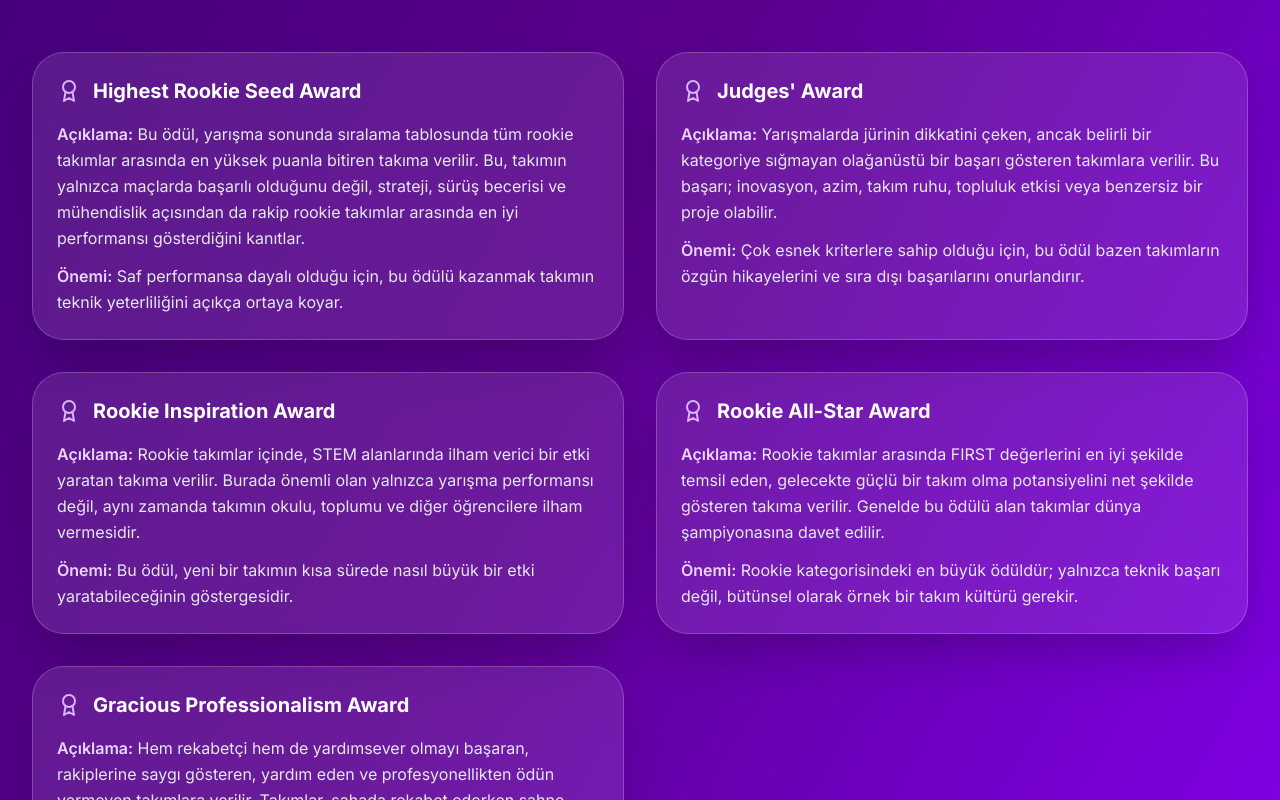
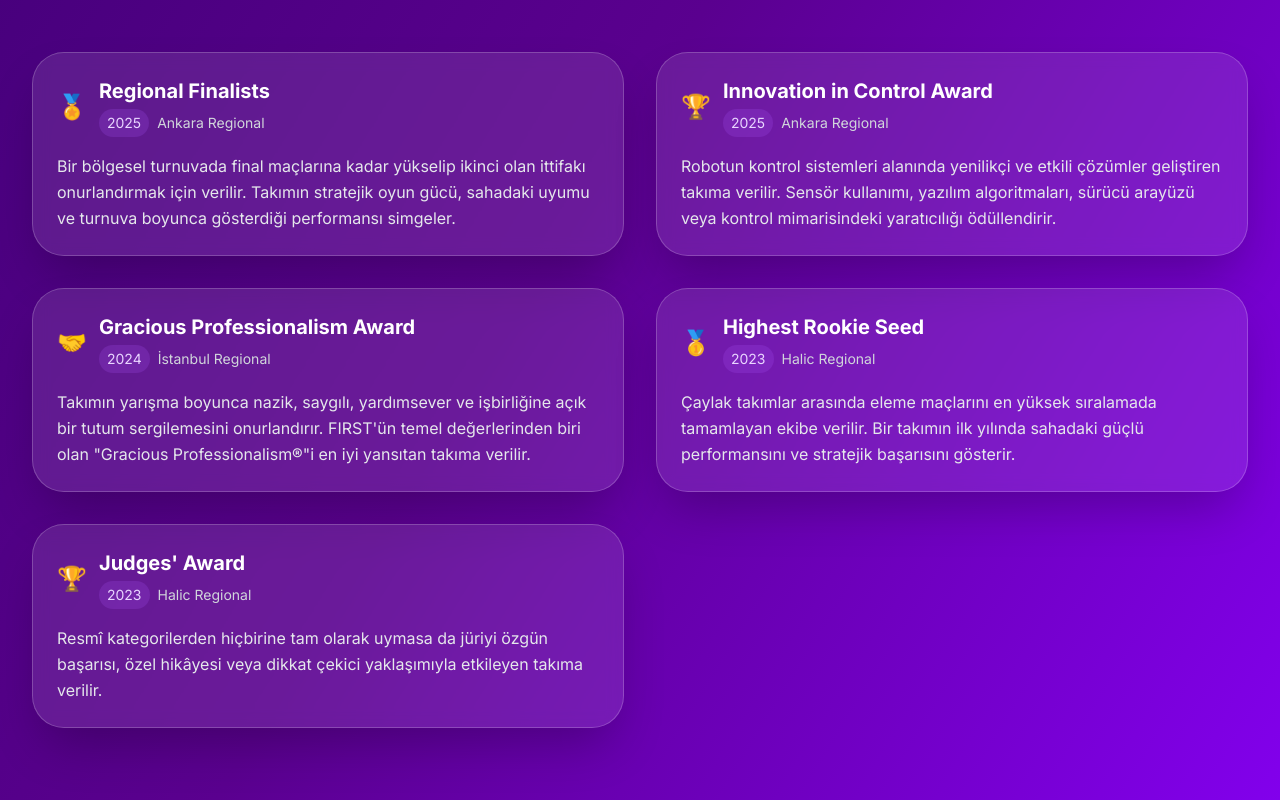
Before and after one commit to dorukyilmaz28/Callister, a Next.js app: page /awards in a window 1280 px wide. Shown: the part 920-1720 px from the top of the page. Built offline with nearby package versions, Linux system fonts and the light colour scheme.

Commit message:
Update awards data and FRC match image - Enhanced award descriptions with detailed explanations - Added FRC match image support - Removed redundant awards summary section - Updated awards page layout

```diff
--- a/public/data/frc_responses_full.json
+++ b/public/data/frc_responses_full.json
@@ -4,7 +4,7 @@
       "version": "1.0",
       "last_updated": "2024-08-24",
       "team": "Callister #9024",
-      "note": "AI removed — using static FRC FAQ JSON"
+      "note": "using static FRC FAQ JSON"
     },
     "responses": {
       "merhaba": "Merhaba! Ben Callister FRC Asistanıyım. Nasıl yardımcı olabilirim?",
--- a/src/app/awards/page.tsx
+++ b/src/app/awards/page.tsx
@@ -15,6 +15,8 @@ export default function AwardsPage() {
           </p>
         </div>
 
+
+
         {/* Competition List Table */}
         <div className="mb-16">
           <h2 className="text-3xl font-bold text-white mb-6">Yarışma Listesi:</h2>
@@ -29,122 +31,56 @@ export default function AwardsPage() {
                   </tr>
                 </thead>
                 <tbody>
-                  <tr className="border-b border-white/10">
-                    <td className="px-6 py-4 text-gray-200">2025</td>
-                    <td className="px-6 py-4 text-gray-200">Milstein Division</td>
-                    <td className="px-6 py-4 text-gray-200"></td>
-                  </tr>
-                  <tr className="border-b border-white/10">
-                    <td className="px-6 py-4 text-gray-200">2025</td>
-                    <td className="px-6 py-4 text-gray-200">Ankara Regional</td>
+                  {awardsData.events.map((yearData) =>
+                    yearData.events.map((event, eventIndex) => (
+                      <tr key={`${yearData.year}-${eventIndex}`} className="border-b border-white/10">
+                        <td className="px-6 py-4 text-gray-200">{yearData.year}</td>
+                        <td className="px-6 py-4 text-gray-200">{event.name}</td>
                         <td className="px-6 py-4 text-gray-200">
-                      Regional Finalists<br/>
-                      Innovation in Control Award sponsored by nVent
+                          {event.awards.length > 0 ? (
+                            event.awards.map((award, awardIndex) => (
+                              <span key={awardIndex}>
+                                {awardIndex > 0 && <br />}
+                                {award}
+                              </span>
+                            ))
+                          ) : (
+                            <span className="text-gray-400">-</span>
+                          )}
                         </td>
                       </tr>
-                  <tr className="border-b border-white/10">
-                    <td className="px-6 py-4 text-gray-200">2024</td>
-                    <td className="px-6 py-4 text-gray-200">Cezeri Robot Ligi Ümraniye Robotik Yarışları</td>
-                    <td className="px-6 py-4 text-gray-200"></td>
-                  </tr>
-                  <tr className="border-b border-white/10">
-                    <td className="px-6 py-4 text-gray-200">2024</td>
-                    <td className="px-6 py-4 text-gray-200">Bosphorus Regional</td>
-                    <td className="px-6 py-4 text-gray-200"></td>
-                  </tr>
-                  <tr className="border-b border-white/10">
-                    <td className="px-6 py-4 text-gray-200">2024</td>
-                    <td className="px-6 py-4 text-gray-200">İstanbul Regional</td>
-                    <td className="px-6 py-4 text-gray-200">Gracious Professionalism Award</td>
-                  </tr>
-                  <tr className="border-b border-white/10">
-                    <td className="px-6 py-4 text-gray-200">2023</td>
-                    <td className="px-6 py-4 text-gray-200">Halic Regional</td>
-                    <td className="px-6 py-4 text-gray-200">Highest Rookie Seed<br/>Judges' Award</td>
-                  </tr>
-                  <tr className="border-b border-white/10">
-                    <td className="px-6 py-4 text-gray-200">2023</td>
-                    <td className="px-6 py-4 text-gray-200">Bosphorus Regional</td>
-                    <td className="px-6 py-4 text-gray-200"></td>
-                  </tr>
+                    ))
+                  )}
                 </tbody>
               </table>
             </div>
           </div>
         </div>
 
-        {/* Awards Grid - Detailed Version */}
+        {/* Awards Grid - Dynamic Version */}
         <div className="grid grid-cols-1 md:grid-cols-2 gap-8 mb-16">
-          {/* Highest Rookie Seed Award */}
-          <div className="bg-white/10 backdrop-blur-md rounded-2xl p-6 border border-white/20 shadow-2xl hover:shadow-purple-500/25 transition-all duration-300">
+          {awardsData.awards.map((award) => (
+            <div key={award.id} className="bg-white/10 backdrop-blur-md rounded-2xl p-6 border border-white/20 shadow-2xl hover:shadow-purple-500/25 transition-all duration-300">
               <div className="flex items-center mb-4">
-              <AwardIcon className="text-purple-300 mr-3" />
-              <span className="text-xl font-bold text-white">Highest Rookie Seed Award</span>
+                <span className="text-2xl mr-3">{award.icon}</span>
+                <div>
+                  <span className="text-xl font-bold text-white">{award.name}</span>
+                  <div className="flex items-center mt-1">
+                    <span className="text-sm text-purple-200 bg-purple-500/20 px-2 py-1 rounded-full mr-2">
+                      {award.year}
+                    </span>
+                    <span className="text-sm text-gray-300">{award.competition}</span>
                   </div>
-            <p className="text-gray-200 mb-3 leading-relaxed">
-              <span className="font-semibold text-purple-200">Açıklama:</span> Bu ödül, yarışma sonunda sıralama tablosunda tüm rookie takımlar arasında en yüksek puanla bitiren takıma verilir. Bu, takımın yalnızca maçlarda başarılı olduğunu değil, strateji, sürüş becerisi ve mühendislik açısından da rakip rookie takımlar arasında en iyi performansı gösterdiğini kanıtlar.
-            </p>
+                </div>
+              </div>
               <p className="text-gray-200 leading-relaxed">
-              <span className="font-semibold text-purple-200">Önemi:</span> Saf performansa dayalı olduğu için, bu ödülü kazanmak takımın teknik yeterliliğini açıkça ortaya koyar.
+                {award.description}
               </p>
             </div>
-
-          {/* Judges' Award */}
-          <div className="bg-white/10 backdrop-blur-md rounded-2xl p-6 border border-white/20 shadow-2xl hover:shadow-purple-500/25 transition-all duration-300">
-            <div className="flex items-center mb-4">
-              <AwardIcon className="text-purple-300 mr-3" />
-              <span className="text-xl font-bold text-white">Judges' Award</span>
-            </div>
-            <p className="text-gray-200 mb-3 leading-relaxed">
-              <span className="font-semibold text-purple-200">Açıklama:</span> Yarışmalarda jürinin dikkatini çeken, ancak belirli bir kategoriye sığmayan olağanüstü bir başarı gösteren takımlara verilir. Bu başarı; inovasyon, azim, takım ruhu, topluluk etkisi veya benzersiz bir proje olabilir.
-            </p>
-            <p className="text-gray-200 leading-relaxed">
-              <span className="font-semibold text-purple-200">Önemi:</span> Çok esnek kriterlere sahip olduğu için, bu ödül bazen takımların özgün hikayelerini ve sıra dışı başarılarını onurlandırır.
-            </p>
+          ))}
         </div>
 
-          {/* Rookie Inspiration Award */}
-          <div className="bg-white/10 backdrop-blur-md rounded-2xl p-6 border border-white/20 shadow-2xl hover:shadow-purple-500/25 transition-all duration-300">
-            <div className="flex items-center mb-4">
-              <AwardIcon className="text-purple-300 mr-3" />
-              <span className="text-xl font-bold text-white">Rookie Inspiration Award</span>
-            </div>
-            <p className="text-gray-200 mb-3 leading-relaxed">
-              <span className="font-semibold text-purple-200">Açıklama:</span> Rookie takımlar içinde, STEM alanlarında ilham verici bir etki yaratan takıma verilir. Burada önemli olan yalnızca yarışma performansı değil, aynı zamanda takımın okulu, toplumu ve diğer öğrencilere ilham vermesidir.
-            </p>
-            <p className="text-gray-200 leading-relaxed">
-              <span className="font-semibold text-purple-200">Önemi:</span> Bu ödül, yeni bir takımın kısa sürede nasıl büyük bir etki yaratabileceğinin göstergesidir.
-            </p>
-          </div>
 
-          {/* Rookie All-Star Award */}
-          <div className="bg-white/10 backdrop-blur-md rounded-2xl p-6 border border-white/20 shadow-2xl hover:shadow-purple-500/25 transition-all duration-300">
-            <div className="flex items-center mb-4">
-              <AwardIcon className="text-purple-300 mr-3" />
-              <span className="text-xl font-bold text-white">Rookie All-Star Award</span>
-            </div>
-            <p className="text-gray-200 mb-3 leading-relaxed">
-              <span className="font-semibold text-purple-200">Açıklama:</span> Rookie takımlar arasında FIRST değerlerini en iyi şekilde temsil eden, gelecekte güçlü bir takım olma potansiyelini net şekilde gösteren takıma verilir. Genelde bu ödülü alan takımlar dünya şampiyonasına davet edilir.
-            </p>
-            <p className="text-gray-200 leading-relaxed">
-              <span className="font-semibold text-purple-200">Önemi:</span> Rookie kategorisindeki en büyük ödüldür; yalnızca teknik başarı değil, bütünsel olarak örnek bir takım kültürü gerekir.
-            </p>
-          </div>
-
-          {/* Gracious Professionalism Award */}
-          <div className="bg-white/10 backdrop-blur-md rounded-2xl p-6 border border-white/20 shadow-2xl hover:shadow-purple-500/25 transition-all duration-300">
-            <div className="flex items-center mb-4">
-              <AwardIcon className="text-purple-300 mr-3" />
-              <span className="text-xl font-bold text-white">Gracious Professionalism Award</span>
-            </div>
-            <p className="text-gray-200 mb-3 leading-relaxed">
-              <span className="font-semibold text-purple-200">Açıklama:</span> Hem rekabetçi hem de yardımsever olmayı başaran, rakiplerine saygı gösteren, yardım eden ve profesyonellikten ödün vermeyen takımlara verilir. Takımlar, sahada rekabet ederken sahne arkasında bilgi, parça veya destek paylaşarak bu ödüle layık görülür.
-            </p>
-            <p className="text-gray-200 leading-relaxed">
-              <span className="font-semibold text-purple-200">Önemi:</span> FIRST'ün temel değerlerinden biridir; teknik başarı kadar, davranış ve etik açısından da yüksek standartlara sahip olunduğunu gösterir.
-            </p>
-          </div>
-        </div>
       </div>
     </div>
   )
--- a/src/data/awards.json
+++ b/src/data/awards.json
@@ -2,54 +2,99 @@
   "awards": [
     {
       "id": 1,
-      "name": "Highest Rookie Seed Award",
-      "description": "Rookie takımlar arasında en yüksek sıralama ödülü",
-      "year": "2023",
-      "competition": "FRC 2023",
-      "icon": "🥇",
-      "color": "bg-yellow-500"
+      "name": "Regional Finalists",
+      "description": "Bir bölgesel turnuvada final maçlarına kadar yükselip ikinci olan ittifakı onurlandırmak için verilir. Takımın stratejik oyun gücü, sahadaki uyumu ve turnuva boyunca gösterdiği performansı simgeler.",
+      "year": "2025",
+      "competition": "Ankara Regional",
+      "icon": "🏅",
+      "color": "bg-silver-500"
     },
     {
       "id": 2,
-      "name": "Judges' Award",
-      "description": "Jüri tarafından verilen özel ödül",
-      "year": "2023",
-      "competition": "FRC 2023",
+      "name": "Innovation in Control Award",
+      "description": "Robotun kontrol sistemleri alanında yenilikçi ve etkili çözümler geliştiren takıma verilir. Sensör kullanımı, yazılım algoritmaları, sürücü arayüzü veya kontrol mimarisindeki yaratıcılığı ödüllendirir.",
+      "year": "2025",
+      "competition": "Ankara Regional",
       "icon": "🏆",
       "color": "bg-purple-500"
     },
     {
       "id": 3,
-      "name": "Rookie Inspiration Award",
-      "description": "Rookie takımlar için ilham verici ödül",
-      "year": "2023",
-      "competition": "FRC 2023",
-      "icon": "💡",
-      "color": "bg-blue-500"
+      "name": "Gracious Professionalism Award",
+      "description": "Takımın yarışma boyunca nazik, saygılı, yardımsever ve işbirliğine açık bir tutum sergilemesini onurlandırır. FIRST'ün temel değerlerinden biri olan \"Gracious Professionalism®\"i en iyi yansıtan takıma verilir.",
+      "year": "2024",
+      "competition": "İstanbul Regional",
+      "icon": "🤝",
+      "color": "bg-green-500"
     },
     {
       "id": 4,
-      "name": "Rookie All-Star Award",
-      "description": "Rookie takımlar için en prestijli ödül",
+      "name": "Highest Rookie Seed",
+      "description": "Çaylak takımlar arasında eleme maçlarını en yüksek sıralamada tamamlayan ekibe verilir. Bir takımın ilk yılında sahadaki güçlü performansını ve stratejik başarısını gösterir.",
       "year": "2023",
-      "competition": "FRC 2023",
-      "icon": "⭐",
-      "color": "bg-red-500"
+      "competition": "Halic Regional",
+      "icon": "🥇",
+      "color": "bg-yellow-500"
     },
     {
       "id": 5,
-      "name": "Gracious Professionalism Award",
-      "description": "Profesyonel davranış ve işbirliği ödülü",
+      "name": "Judges' Award",
+      "description": "Resmî kategorilerden hiçbirine tam olarak uymasa da jüriyi özgün başarısı, özel hikâyesi veya dikkat çekici yaklaşımıyla etkileyen takıma verilir.",
       "year": "2023",
-      "competition": "FRC 2023",
-      "icon": "🤝",
-      "color": "bg-green-500"
+      "competition": "Halic Regional",
+      "icon": "🏆",
+      "color": "bg-purple-500"
     }
   ],
   "statistics": {
     "totalAwards": 5,
     "firstYear": 2023,
-    "competitions": 1,
+    "competitions": 5,
     "rookieYear": true
-  }
+  },
+  "events": [
+    {
+      "year": "2025",
+      "events": [
+        {
+          "name": "Milstein Division",
+          "awards": []
+        },
+        {
+          "name": "Ankara Regional",
+          "awards": ["Regional Finalists", "Innovation in Control Award sponsored by nVent"]
+        }
+      ]
+    },
+    {
+      "year": "2024",
+      "events": [
+        {
+          "name": "Cezeri Robot Ligi Ümraniye Robotik Yarışları",
+          "awards": []
+        },
+        {
+          "name": "Bosphorus Regional",
+          "awards": []
+        },
+        {
+          "name": "İstanbul Regional",
+          "awards": ["Gracious Professionalism Award"]
+        }
+      ]
+    },
+    {
+      "year": "2023",
+      "events": [
+        {
+          "name": "Halic Regional",
+          "awards": ["Highest Rookie Seed", "Judges' Award"]
+        },
+        {
+          "name": "Bosphorus Regional",
+          "awards": []
+        }
+      ]
+    }
+  ]
 }
```
Also changed, not shown: src/app/page.tsx (+9 -5 lines), src/data/team.json (+24 -24 lines), public/images/frc-match.png (added). Lines whose indentation alone changed are shown as unchanged.
